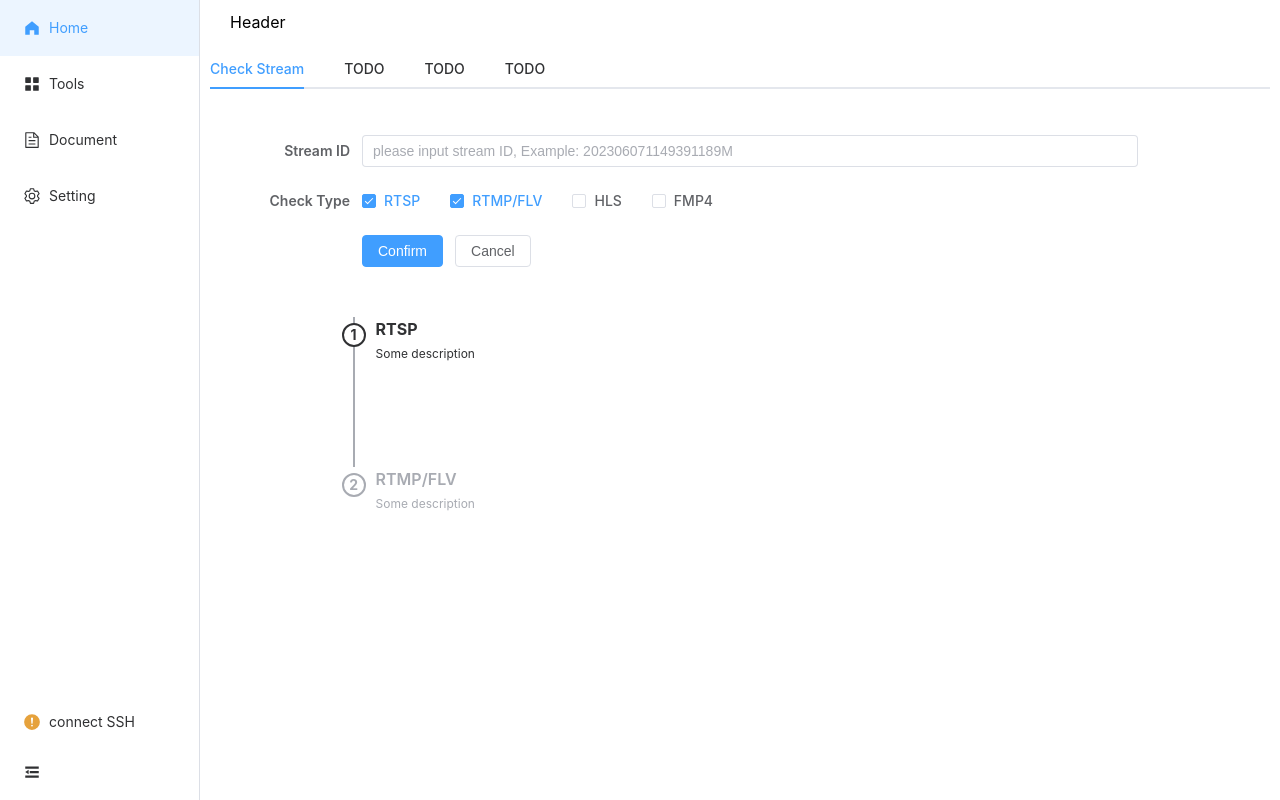
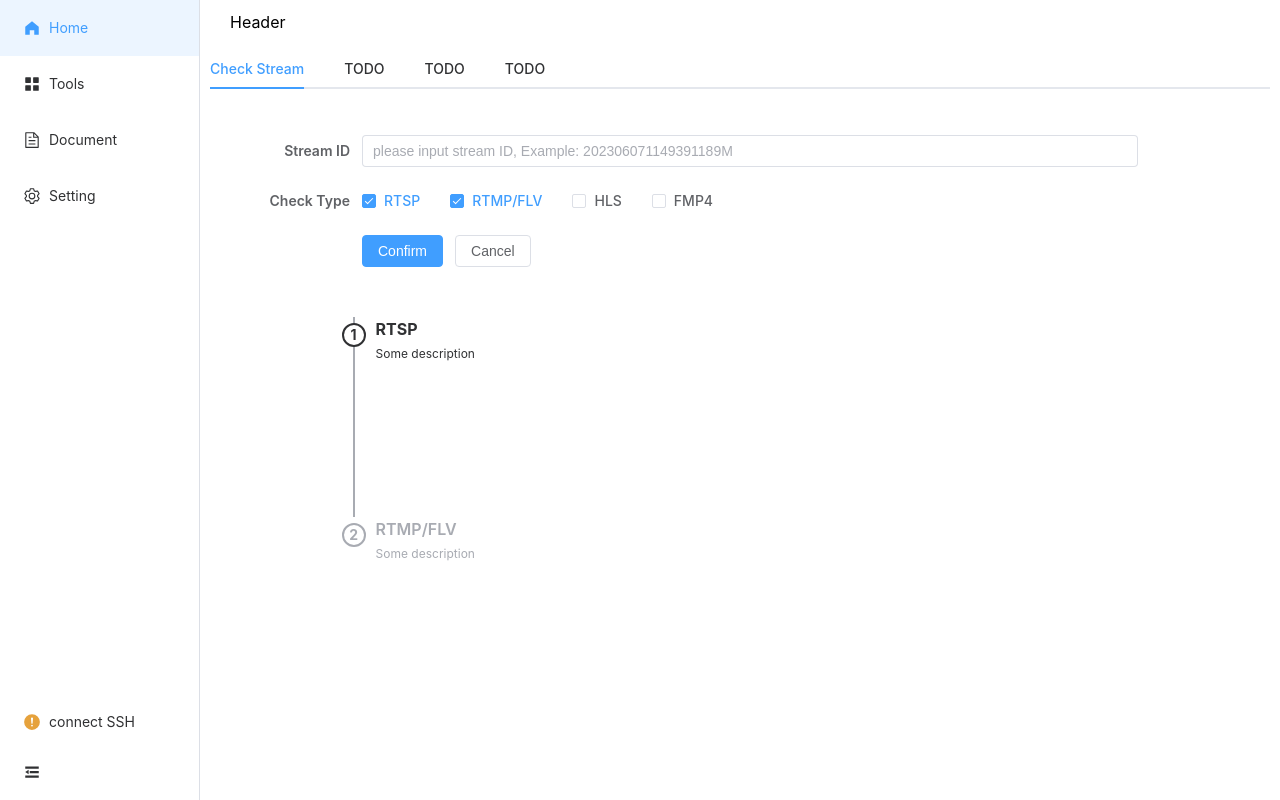
Before and after one commit to KkemChen/Maintain_Tools, a Vue app: page /tools in a window 1280 px wide. Built offline with nearby package versions, Linux system fonts and the light colour scheme; no server answers.

Commit message:
chore: 修改CheckStrem.vue样式

```diff
--- a/src/components/tools/CheckStream.vue
+++ b/src/components/tools/CheckStream.vue
@@ -57,6 +57,6 @@ const onSubmit = () => {
 .item-box {
   margin-left: 10%;
   margin-top: 5%;
-  height: 300px;
+  height: 50vh;
 }
 </style>
```
